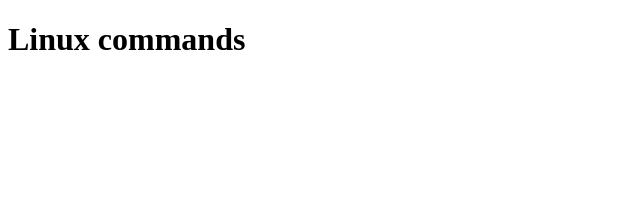
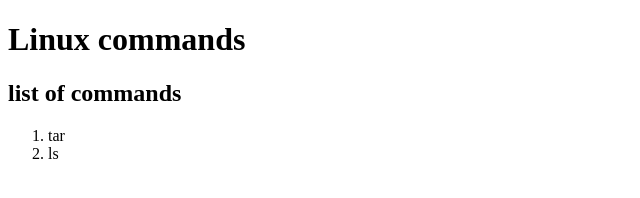
Before and after one commit to sriganth12/linux_commands, a plain HTML site: page linux_commands/index.html in a window 1280 px wide. Shown: the whole page, without its empty margins (0-640 px from the left). Drawn offline with Linux system fonts and the light colour scheme.

Commit message:
adding list of commands

```diff
--- a/linux_commands/index.html
+++ b/linux_commands/index.html
@@ -7,5 +7,10 @@
 </head>
 <body>
     <h1>Linux commands</h1>
+    <h2>list of commands</h2>
+    <ol>
+        <li>tar</li>
+        <li>ls</li>
+    </ol>
 </body>
 </html>
```
